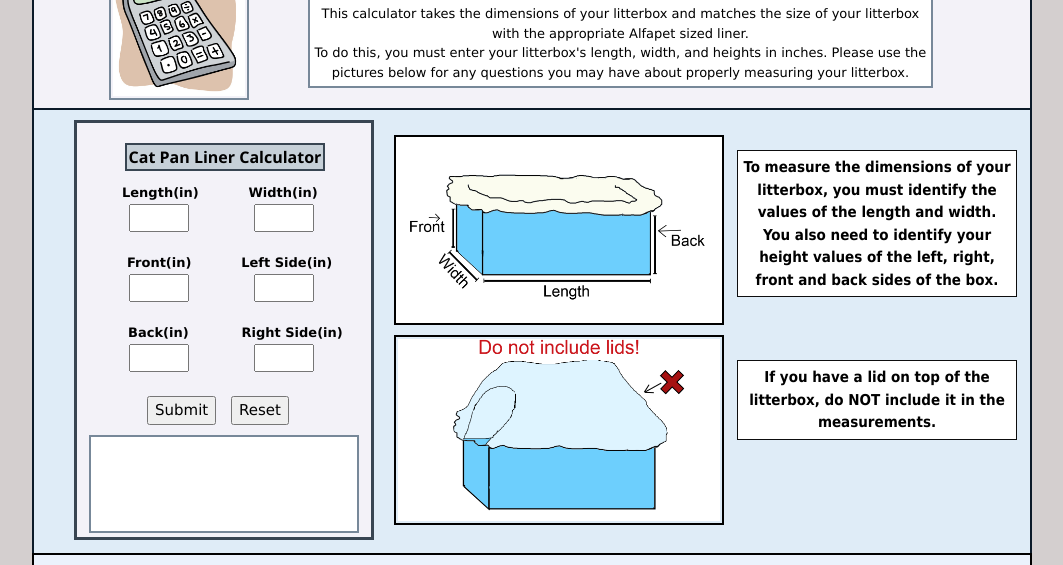
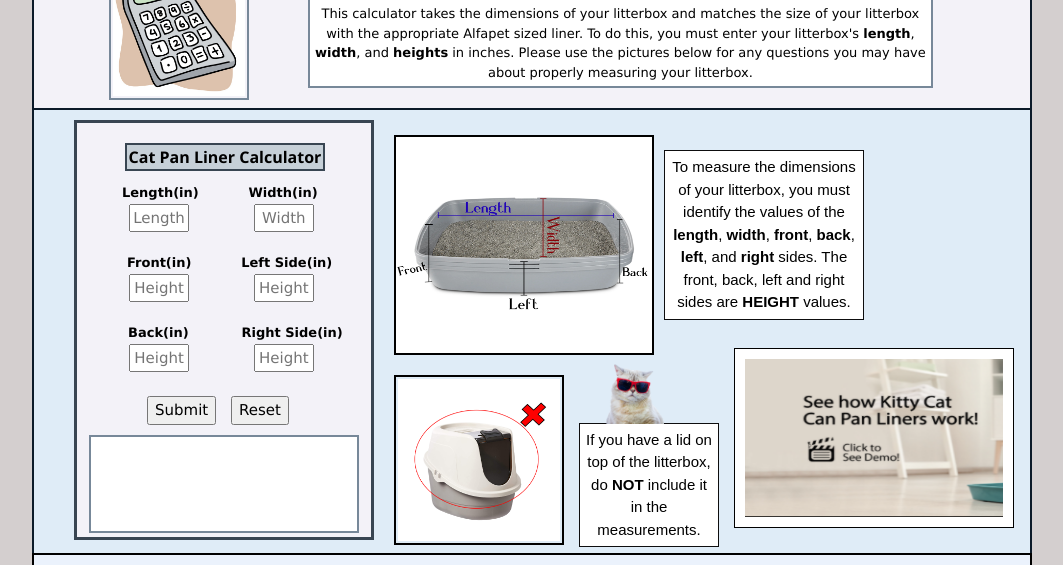
Before and after one commit to adamjohnes/Alfapet, a plain HTML site: page index.html in a window 1280 px wide. Shown: the part 162-727 px from the top of the page, without its empty margins (108-1171 px from the left). Drawn offline with nearby package versions, Linux system fonts and the light colour scheme.

Commit message:
Add files via upload

```diff
--- a/index.html
+++ b/index.html
@@ -29,7 +29,7 @@ Developed by Adam Johnes-->
             <div id = "description" class = "container">
                 <h1 id = "aboutTitle">About This Calculator</h1>
                 <img src =  "calculator.jpg" alt = "calculator" id = "calculator">
-                <p id = "about">This calculator takes the dimensions of your litterbox and matches the size of your litterbox with the appropriate Alfapet sized liner.<br> To do this, you must enter your litterbox's length, width, and heights in inches. Please use the pictures below for any questions you may have about properly measuring your litterbox.</p>
+                <p id = "about">This calculator takes the dimensions of your litterbox and matches the size of your litterbox with the appropriate Alfapet sized liner. To do this, you must enter your litterbox's <b>length</b>, <b>width</b>, and <b>heights</b> in inches. Please use the pictures below for any questions you may have about properly measuring your litterbox.</p>
             </div>
         </section>
             <div id = "main" class = "container">
@@ -37,20 +37,20 @@ Developed by Adam Johnes-->
                     <h1 id = "linerCalculator">Cat Pan Liner Calculator</h1>
                     <label id = "labelLength" for = "length">Length(in)</label>
                     <label id = "labelWidth" for = "width">Width(in)</label>
-                    <input type = "text" id = "length" required>
-                    <input type = "text" id = "width" required><br>
+                    <input type = "text" placeholder = "Length" id = "length" required>
+                    <input type = "text" placeholder = "Width" id = "width" required><br>
                     <p id = "lengthError"></p>
                     <p id = "widthError"></p>
                     <label id = "labelFront" for = "front">Front(in)</label>
                     <label id = "labelLeft" for = "left">Left Side(in)</label>
-                    <input type = "text" id = "front" required>
-                    <input type = "text" id = "left" required><br>
+                    <input type = "text" placeholder = "Height" id = "front" required>
+                    <input type = "text" placeholder = "Height" id = "left" required><br>
                     <p id = "frontError"></p>
                     <p id = "leftError"></p>
                     <label id = "labelBack" for = "back">Back(in)</label>
                     <label id = "labelRight" for = "right">Right Side(in)</label>
-                    <input type = "text" id = "back" required>
-                    <input type = "text" id = "right" required><br>
+                    <input type = "text" placeholder = "Height" id = "back" required>
+                    <input type = "text" placeholder = "Height" id = "right" required><br>
                     <p id = "backError"></p>
                     <p id = "rightError"></p>
                     <input type = "button" id = "myBtn" value = "Submit" onclick = "checkValues()"/>
@@ -59,10 +59,14 @@ Developed by Adam Johnes-->
                         <p id = "output"></p>
                     </div>
                 </form>
-                <img src = "box.png" alt = "box" id = "box">
-                    <p id = "L1info">To measure the dimensions of your litterbox, you must identify the values of the length and width. You also need to identify your height values of the left, right, front and back sides of the box. </p>
-                <img src = "box2.png" alt = "box2" id = "box2">
-                    <p id = "L2info">If you have a lid on top of the litterbox, do NOT include it in the measurements.</p>
+                <img src = "box.jpg" alt = "box" id = "box">
+                    <p id = "L1info">To measure the dimensions of your litterbox, you must identify the values of the <b>length</b>, <b>width</b>, <b>front</b>, <b>back</b>, <b>left</b>, and <b>right</b> sides. The front, back, left and right sides are <b>HEIGHT</b> values. </p>
+                <img src = "box2.jpg" alt = "box2" id = "box2">
+                    <p id = "L2info">If you have a lid on top of the litterbox, do <b>NOT</b> include it in the measurements.</p>
+                <img src = "coolcat.png" alt = "coolcat" id = "coolcat">
+                <a id = "videoBannerLink" href = https://youtu.be/5WdmpOk6kiI>
+                    <img src = "videoBanner.jpg" alt = "videoBanner" id = "videoBanner">
+                </a>
             </div>
             <div id = mainBottom class = "container">
                 <h1 id = "products"></h1>
--- a/style.css
+++ b/style.css
@@ -26,14 +26,14 @@ div {
 #alfapet {
   width: 200px;
   height: 80px;
-  float: right;
-  margin-right: 30px;
+  margin-left: 750px;
 }
 
 #infotitle {
   font-family: Cambria, Cochin, Georgia, Times, 'Times New Roman', serif;
   font-size: 16px;
   margin-left: 20px;
+  margin-top: -70px;
 }
 
 #main {
@@ -255,47 +255,62 @@ div {
 
 #box {
   border: 2px solid black;
-  width: 330px;
-  height: 190px;
-  float: left;
+  width: 260px;
+  height: 220px;
   margin-left: 20px;
   margin-top: 25px;
 }
 
 #L1info {
-  width: 280px;
+  width: 200px;
+  margin-left: 630px;
+  margin-top: -205px;
   padding: 5px;
-  float: right;
-  margin-right: 13px;
-  margin-top: 40px;
   background-color: white;
   border: 1px solid rgb(13, 13, 14);
   text-align: center;
-  font-weight: bold;
-  font-family: Tahoma, Arial;
+  font-family: Brickman, Arial;
 }
 
 #box2 {
   border: 2px solid black;
-  float: left;
-  width: 330px;
-  height: 190px;
-  margin-top: 10px;
+  margin-top: 40px;
   margin-left: 20px;
+  width: 170px;
+  height: 170px;
   padding: 2px;
 }
 
 #L2info {
-  width: 280px;
+  width: 140px;
+  margin-left: 545px;
+  margin-top: -122px;
   padding: 5px;
-  float: right;
-  margin-right: 13px;
-  margin-top: 35px;
   background-color: white;
   border: 1px solid rgb(13, 13, 14);
   text-align: center;
-  font-weight: bold;
-  font-family: Tahoma, Arial;
+  font-family: Brickman, Arial;
+}
+
+#coolcat{
+  width: 60px;
+  height: 60px;
+  margin-left: 570px;
+  margin-top: -360px;
+}
+
+#videoBanner{
+  height: 180px;
+  width: 280px;
+  margin-left: 700px;
+  margin-top: -317px;
+  border: 1px solid black;
+  padding: 10px;
+  background-color: white;
+}
+
+#videoBannerLink{
+  text-decoration: none;
 }
 
 #mainBottom {
@@ -303,7 +318,7 @@ div {
   border-left: 2px solid black;
   border-bottom: 2px solid black;
   border-top: 2px solid black;
-  height: 240px;
+  height: 225px;
   background-color: rgb(235, 242, 252);
   margin-top: -15px;
 }
```
Also changed, not shown: box.jpg (added), box2.jpg (added), videoBanner.jpg (added).
